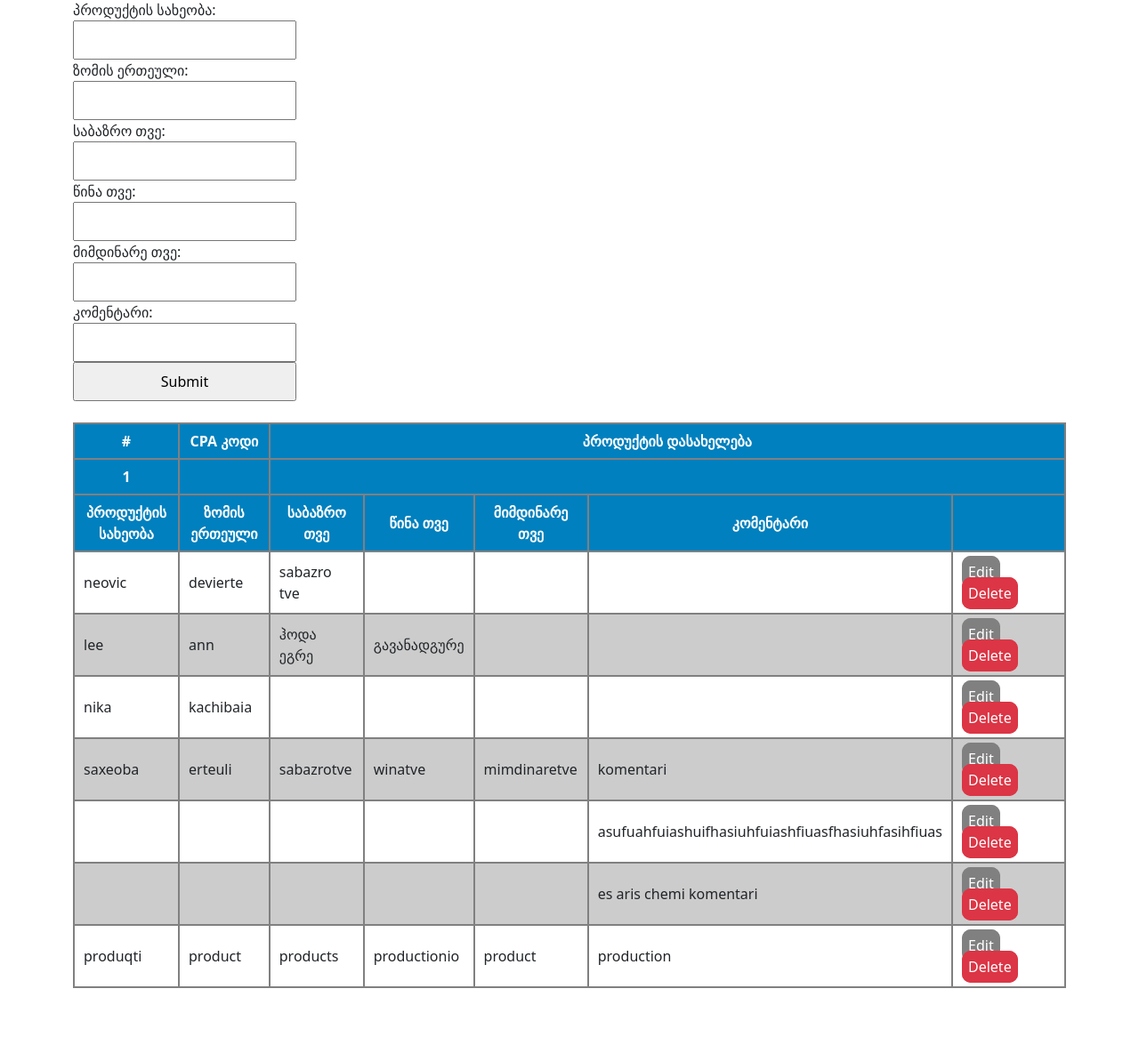
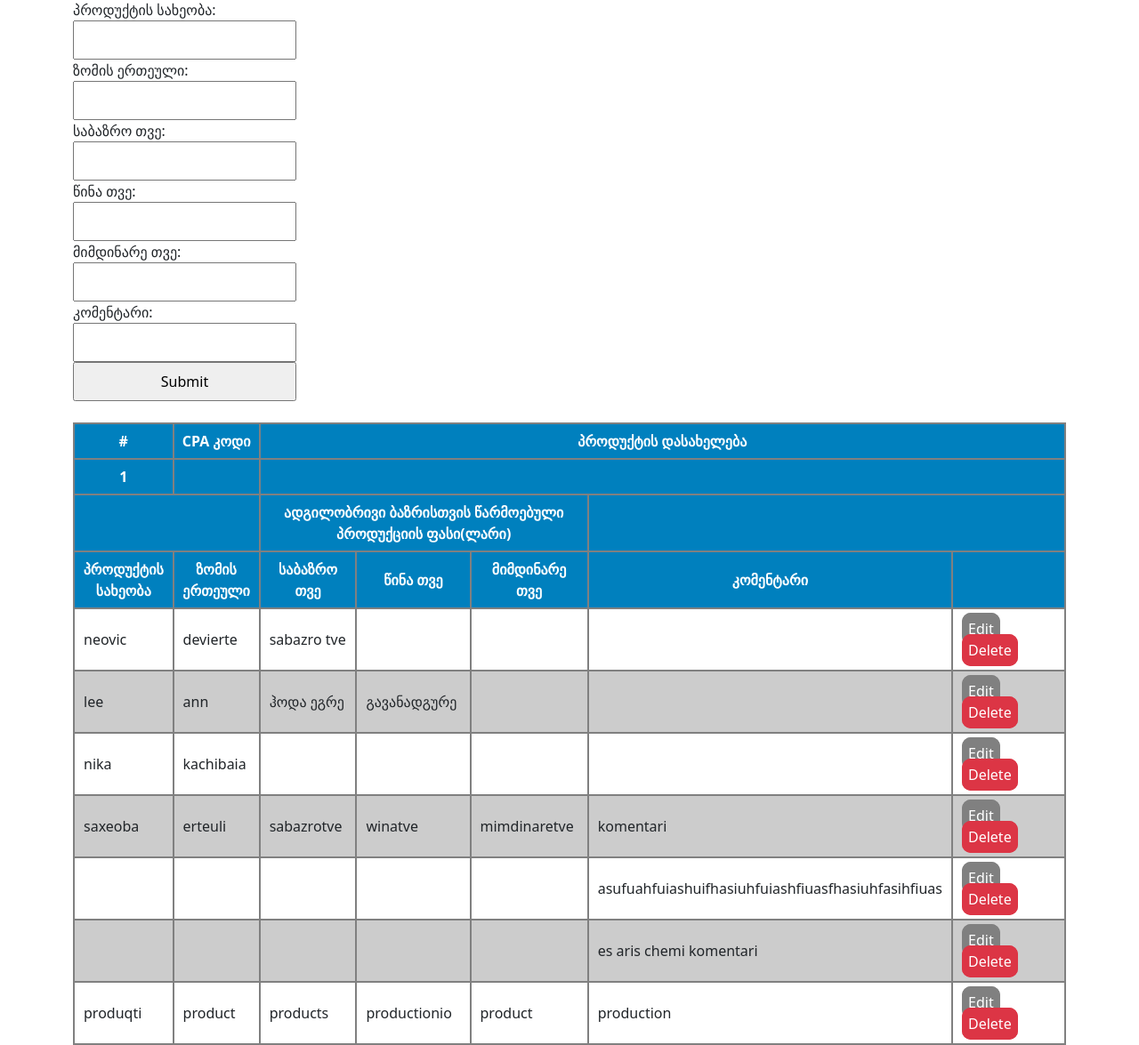
Before and after one commit to nikolozi2001/survey, a PHP site: page /surveytable/index.php in a window 1280 px wide. Shown: the part 100-1275 px from the top of the page at 89% size. Before the commit the page ends 1211 px from the top, so only its background shows below. Run offline with PHP 8.4, Linux system fonts and the light colour scheme; the visitor is signed in with stand-in values (Sample User, id 1); data comes from the database, SQL or seed files in the repository.

Commit message:
updated table

```diff
--- a/surveytable/index.php
+++ b/surveytable/index.php
@@ -64,6 +64,11 @@ if(!isset($_SESSION['isLogin']) || $_SESSION['isLogin'] == false) {
 				<th colspan="5"></th>
 			</thead>
 			<thead class="table_background">
+				<th colspan="2"></th>
+				<th colspan="3">ადგილობრივი ბაზრისთვის წარმოებული პროდუქციის ფასი(ლარი)</th>
+				<th colspan="5"></th>
+			</thead>
+			<thead class="table_background">
 				<th>პროდუქტის სახეობა</th>
 				<th>ზომის ერთეული</th>
 				<th>საბაზრო თვე</th>
```
